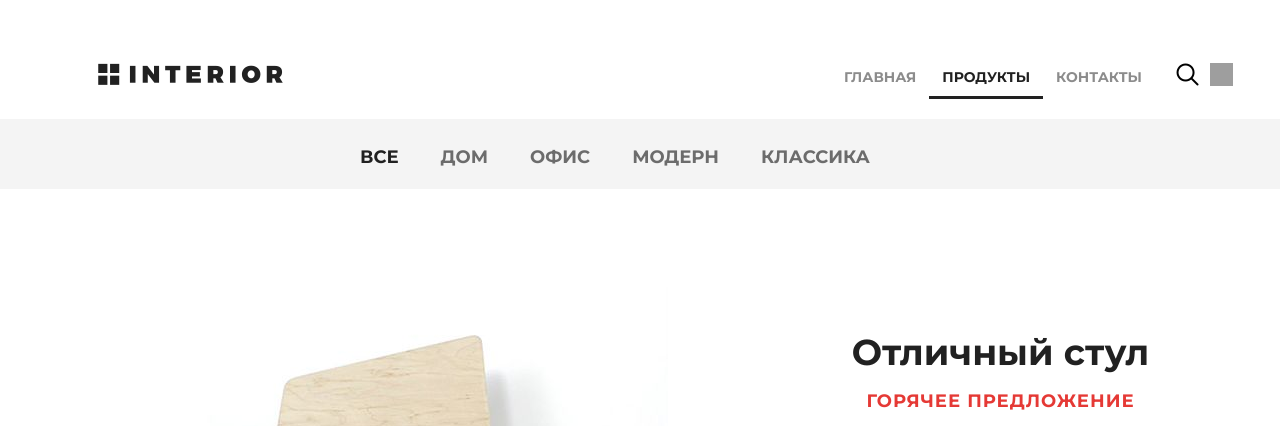
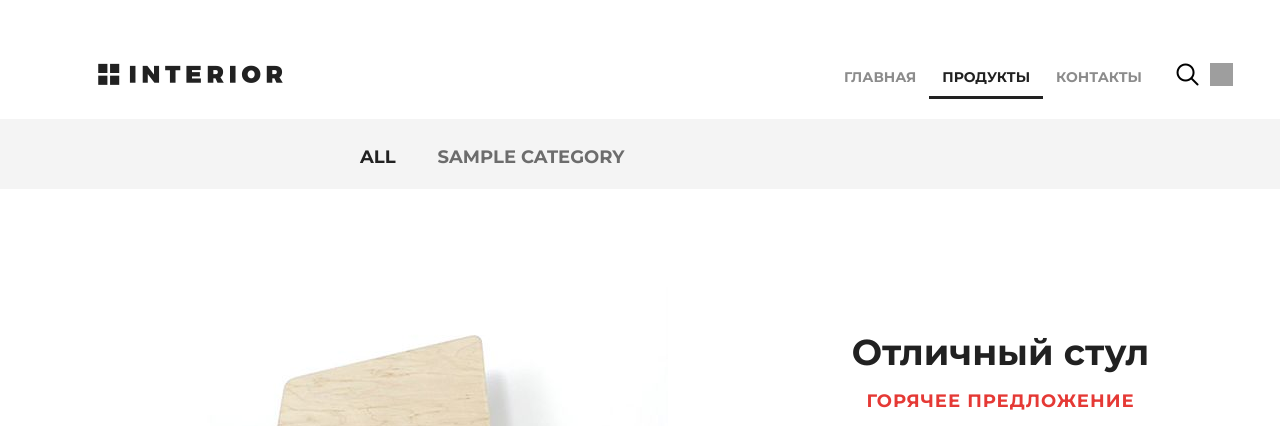
Before and after one commit to jusnamthis/django_shop_study, a Django app: page /products in a window 1280 px wide; the page is wider, and only the part inside the window is pictured. Shown: the top 426 px of that part. Run offline with Django 3.2, Linux system fonts and the light colour scheme; tables that the repository leaves empty hold one stand-in row (values such as "Sample post"); grey boxes marked "Sample" are stand-in pictures; grey boxes are pictures that could not be loaded.

Commit message:
added data transfer from db to templates and processing this data their!

```diff
--- a/mainapp/templates/mainapp/products.html
+++ b/mainapp/templates/mainapp/products.html
@@ -11,11 +11,10 @@
 <div class="details">
 	<div class="links clearfix">
 		<ul class="links-menu">
-			<li><a href="#" class="active">все</a></li>
-			<li><a href="#">дом</a></li>
-			<li><a href="#">офис</a></li>
-			<li><a href="#">модерн</a></li>
-			<li><a href="#">классика</a></li>
+			<li><a href="#" class="active">ALL</a></li>
+			{% for category in categories %}
+				<li><a href="#">{{ category.name }}</a></li>
+			{% endfor %}
 		</ul>
 	</div>
 
@@ -69,7 +68,12 @@
 				<div class="related-products clearfix">
 					{% for product in products %}
 						<div class="block">
-							<a href="#"><img src="{% static product.img %}" alt="product_image">
+							<a href="#">
+							{% if product.image %}
+								<img src="{{ product.image.url }}" alt="product_image">
+							{% else %}
+								<img src="{% static 'img/product-51.jpg' %}" alt="product_image">
+							{% endif %}
 								<div class="text">
 									<img src="{% static 'img/icon-hover.png' %}" alt="icon hover">
 									<h4>{{ product.name|title }}</h4>
--- a/mainapp/views.py
+++ b/mainapp/views.py
@@ -1,6 +1,6 @@
 from pipes import Template
 from django.views.generic.base import TemplateView
-from .models import Product
+from .models import Category, Product
 
 # Create your views here.
 
@@ -53,6 +53,7 @@ class ProductPageView(TemplateView):
         context["menu"] = MENU_LINKS
         context["title"] = "Продукты"
         context['products'] = Product.objects.all()
+        context['categories'] = Category.objects.all()
         return context
 
 
```
Also changed, not shown: media/products_imgs/product-11.jpg (added), media/products_imgs/product-2.jpg (added), media/products_imgs/product-21.jpg (added).
